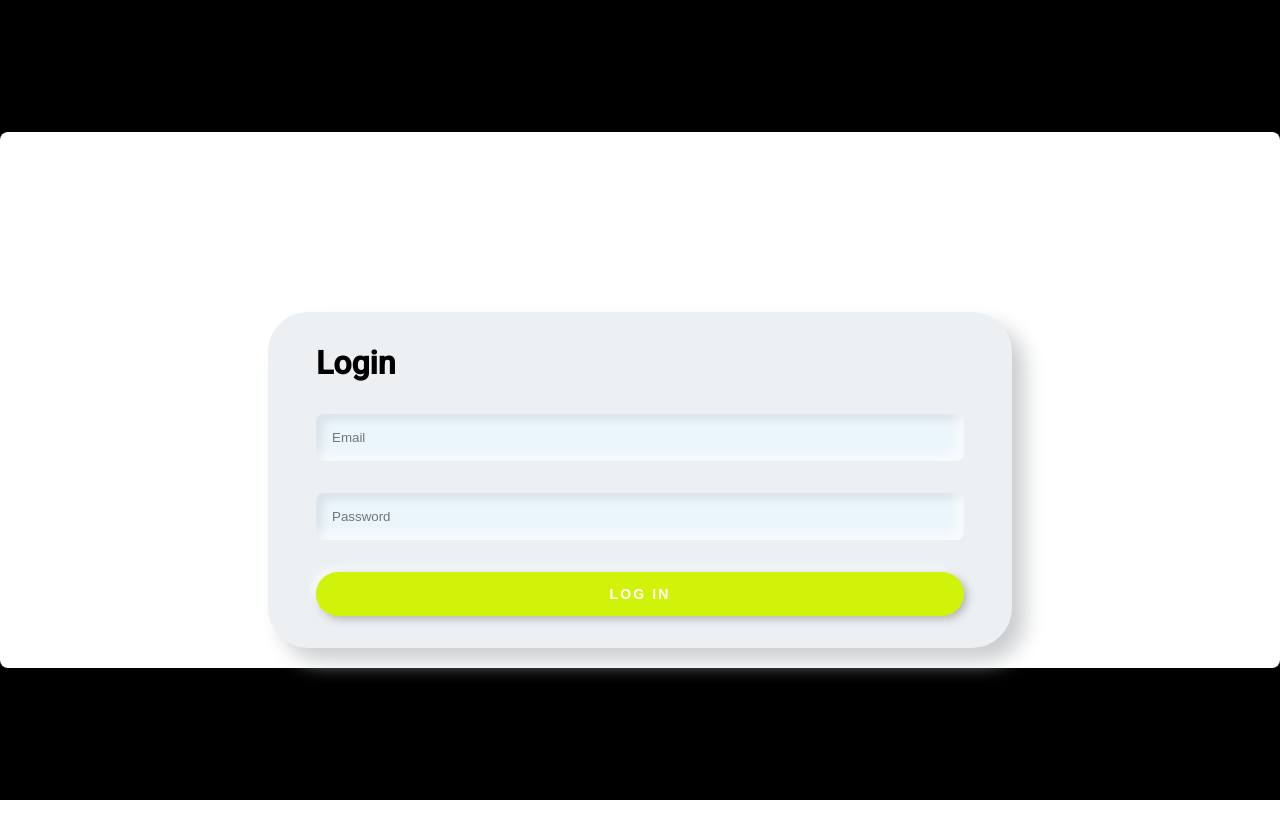
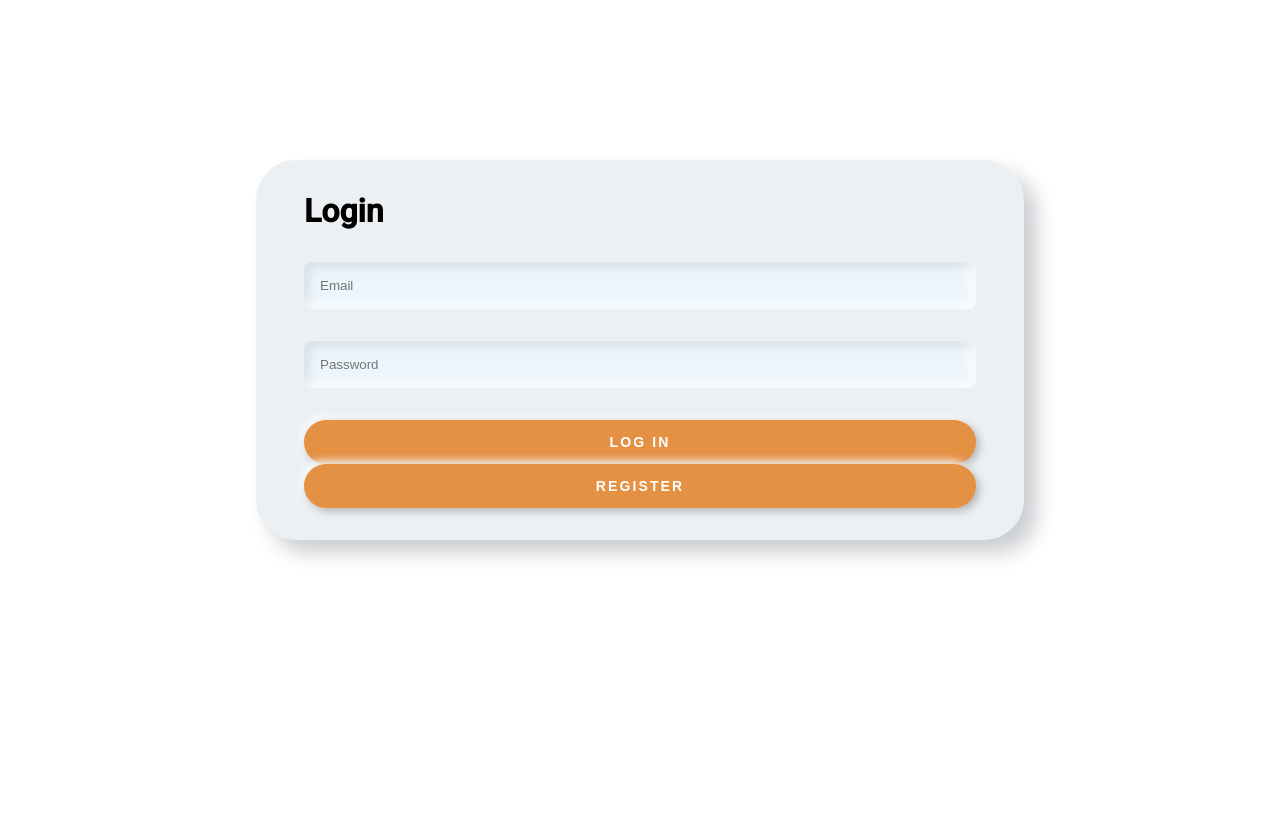
Before and after one commit to ArielAT123/Proyecto_website, an Angular app: page /login in a window 1280 px wide. Shown: the top 838 px of the page. Before the commit the page ends 800 px from the top, so only its background shows below. Built offline with nearby package versions, Linux system fonts and the light colour scheme.

Commit message:
modificacion de login y registrar
modificacion de main.ts, app.routes

```diff
--- a/src/app/app.component.html
+++ b/src/app/app.component.html
@@ -1,5 +1 @@
-<main class="main">
-  <div class="content">
-    <router-outlet />
-  </div>
-</main>
+<router-outlet></router-outlet>
--- a/src/app/app.component.ts
+++ b/src/app/app.component.ts
@@ -1,12 +1,13 @@
 import { Component } from '@angular/core';
-import { RouterOutlet } from '@angular/router';
+import { RouterModule } from '@angular/router';
 
 @Component({
   selector: 'app-root',
-  imports: [RouterOutlet],
-  templateUrl: './app.component.html',
-  styleUrl: './app.component.css'
+  standalone: true,
+  imports: [RouterModule],
+  template: `
+    <router-outlet></router-outlet>
+  `,
+  styleUrls: ['./app.component.css'],
 })
-export class AppComponent {
-  title = 'website';
-}
+export class AppComponent {}
--- a/src/app/app.config.ts
+++ b/src/app/app.config.ts
@@ -1,10 +1,9 @@
 import { ApplicationConfig, provideZoneChangeDetection } from '@angular/core';
 import { provideRouter } from '@angular/router';
-
-import { routes } from './app.routes';
+import { appRoutes } from './app.routes';
 import { provideClientHydration, withEventReplay } from '@angular/platform-browser';
 import { provideAnimationsAsync } from '@angular/platform-browser/animations/async';
 
 export const appConfig: ApplicationConfig = {
-  providers: [provideZoneChangeDetection({ eventCoalescing: true }), provideRouter(routes), provideClientHydration(withEventReplay()), provideAnimationsAsync()]
+  providers: [provideZoneChangeDetection({ eventCoalescing: true }), provideRouter(appRoutes), provideClientHydration(withEventReplay()), provideAnimationsAsync()]
 };
--- a/src/app/app.routes.ts
+++ b/src/app/app.routes.ts
@@ -2,9 +2,11 @@ import { Routes } from '@angular/router';
 import { LoginComponent } from './auth/login/login.component';
 import { DashboardComponent } from './dashboard/dashboard.component';
 import { RegistroComponent } from './registro/registro.component';
-export const routes: Routes = [
+
+export const appRoutes: Routes = [
+  { path: '', redirectTo: 'login', pathMatch: 'full' }, // Redirige a /login por defecto
   { path: 'login', component: LoginComponent },
-    {path:'register', component: RegistroComponent},
-  { path: 'dashboard', component: DashboardComponent },
-  { path: '', redirectTo: '/login', pathMatch: 'full' },
+  { path: 'registro', component: RegistroComponent },
+  { path: 'dashboard', component: DashboardComponent }
+
 ];
--- a/src/app/auth/login/login.component.css
+++ b/src/app/auth/login/login.component.css
@@ -44,7 +44,7 @@
     font-size: 0.875rem;
     color: #ffffff;
     font-weight: bold;
-    background-color: #d0f309;
+    background-color: #e49144;
     width: 100%;
     display: block;
     padding: 0.875rem 1rem;
--- a/src/app/auth/login/login.component.html
+++ b/src/app/auth/login/login.component.html
@@ -16,5 +16,6 @@
         required="required"
       />
       <button type="submit" (click)="login()">Log in</button>
+      <button typer="submit"(click)="goToRegister()">Register</button>
     </form>
   </div>
--- a/src/app/auth/login/login.component.ts
+++ b/src/app/auth/login/login.component.ts
@@ -13,14 +13,24 @@ export class LoginComponent {
   email = '';
   password = '';
 
+
   constructor(private router: Router) {}
+
+
+  goToRegister() {
+    console.log('Redirigiendo a Registro...');
+    this.router.navigate(['/registro']);
+  }
 
   login() {
     if (this.email === 'usuario@example.com' && this.password === 'contraseña') {
       localStorage.setItem('token', 'token-simulado');
+      console.log('Redirigiendo a Dashboard...');
       this.router.navigate(['/dashboard']);
     } else {
       alert('Credenciales incorrectas');
     }
   }
+
+
 }
--- a/src/app/registro/registro.component.css
+++ b/src/app/registro/registro.component.css
@@ -0,0 +1,54 @@
+*
+{
+
+    box-sizing: border-box;
+
+  }
+  html,
+  body {
+    background: #000000;
+  }
+  h1 {
+    margin: 0;
+    padding: 0;
+  }
+  .custom-form {
+    min-width: 300px;
+    max-width: 60%;
+    margin: 0px auto;
+    background: rgba(255, 255, 255, 0.15);
+    padding: 2rem 3rem;
+    margin: auto;
+    border-radius: 2.5rem;
+    background-color: #ecf0f3;
+    box-shadow: 13px 13px 20px #cbced1, -13px -13px 20px #ffffff;
+    color: black;
+    margin-top: 10rem;
+  }
+  .custom-form input {
+    display: block;
+    margin: 2rem 0;
+    width: 100%;
+    border-radius: 0.5rem;
+    padding: 1rem;
+    border: none;
+    box-shadow: inset -5px -5px 15px rgba(255, 255, 255, 0.8), inset 5px 5px 10px
+        rgba(0, 0, 0, 0.1);
+    border: 0 none;
+    background: #ebf5fc;
+  }
+  .custom-form button {
+    text-transform: uppercase;
+    letter-spacing: 0.15em;
+    border: none;
+    font-size: 0.875rem;
+    color: #ffffff;
+    font-weight: bold;
+    background-color: #e49144;
+    width: 100%;
+    display: block;
+    padding: 0.875rem 1rem;
+    border-radius: 1.5rem;
+    box-shadow: 3px 3px 8px #b1b1b1, -3px -3px 8px #ffffff;
+    cursor: pointer;
+  }
--- a/src/app/registro/registro.component.ts
+++ b/src/app/registro/registro.component.ts
@@ -8,9 +8,9 @@ import { FormsModule } from '@angular/forms';
   styleUrl: './registro.component.css'
 })
 export class RegistroComponent {
-    email = String;
-    password = String;
-    repeatPassword = String;
+    email ?: string;
+    password ?: string;
+    repeatPassword ?: string;
 
     constructor(private router: Router) {}
 
--- a/src/main.ts
+++ b/src/main.ts
@@ -1,6 +1,8 @@
 import { bootstrapApplication } from '@angular/platform-browser';
-import { appConfig } from './app/app.config';
 import { AppComponent } from './app/app.component';
+import { provideRouter } from '@angular/router';
+import { appRoutes } from './app/app.routes';
 
-bootstrapApplication(AppComponent, appConfig)
-  .catch((err) => console.error(err));
+bootstrapApplication(AppComponent, {
+  providers: [provideRouter(appRoutes)]
+}).catch(err => console.error(err));
```
